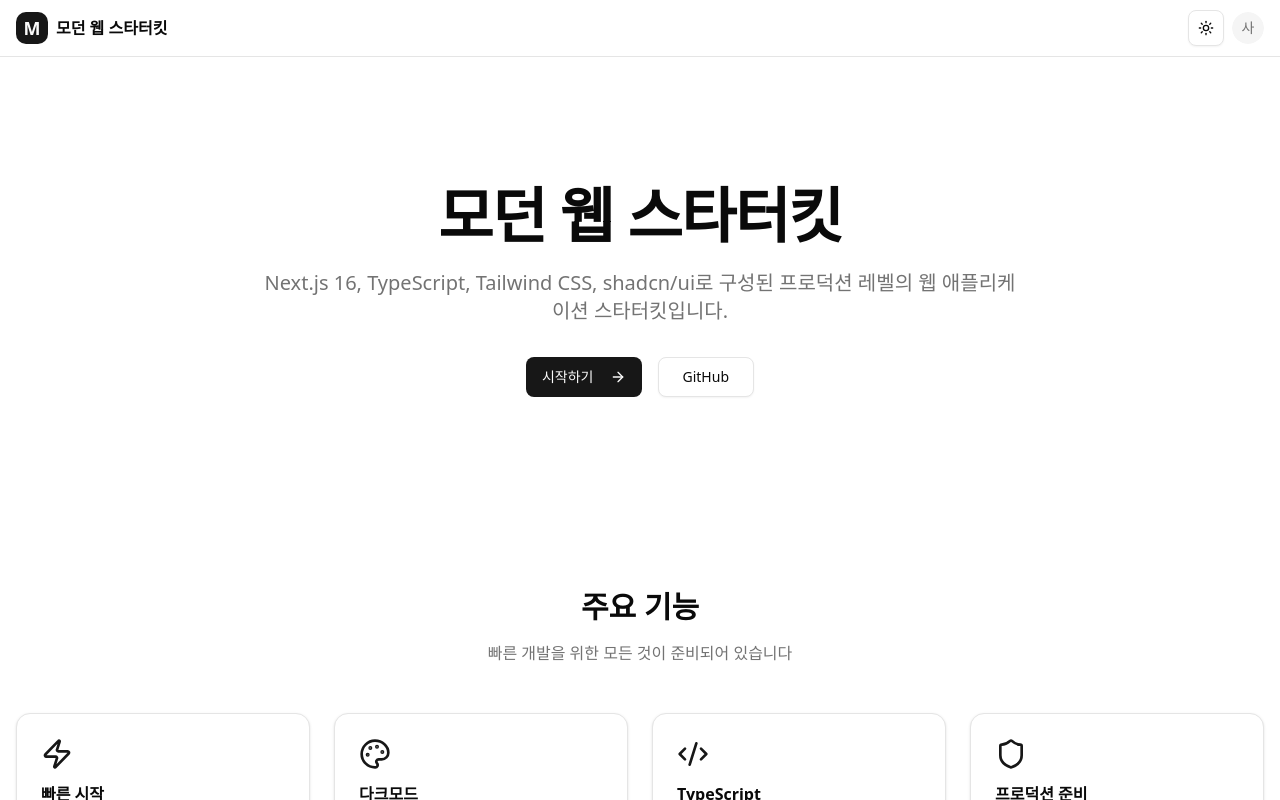
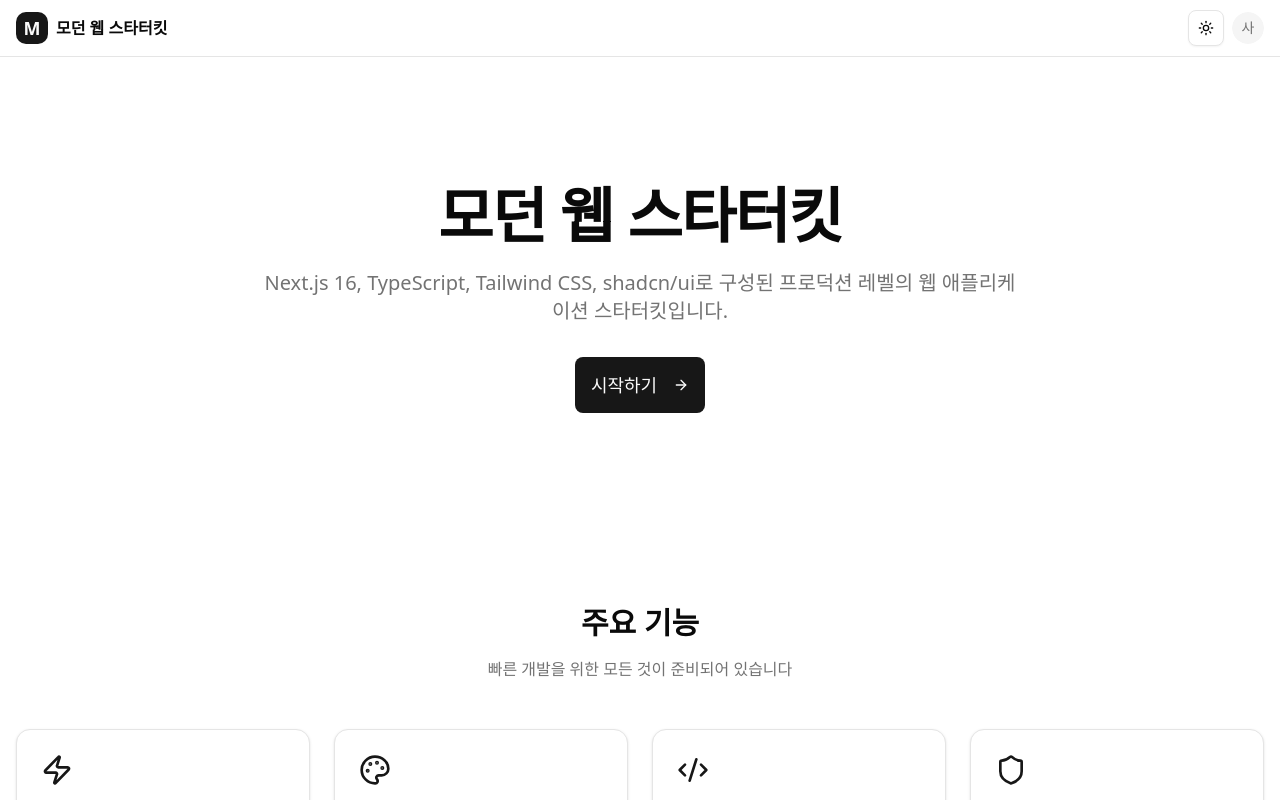
Before and after one commit to eunji-choi93/nextjs-starterkit, a Next.js app: page / in a window 1280 px wide. Shown: the top 800 px of the page. Built offline with nearby package versions, Linux system fonts and the light colour scheme.

Commit message:
홈 페이지 시작하기 버튼 크기 증가
- 버튼 높이, 패딩, 텍스트 크기 증가
- 아이콘 크기도 함께 조정하여 균형 맞춤

Co-Authored-By: Claude Sonnet 4.5 <noreply@anthropic.com>

```diff
--- a/app/page.tsx
+++ b/app/page.tsx
@@ -1,9 +1,15 @@
-import Link from 'next/link';
-import { ArrowRight, Zap, Palette, Code2, Shield } from 'lucide-react';
-import { Button } from '@/components/ui/button';
-import { Card, CardContent, CardDescription, CardHeader, CardTitle } from '@/components/ui/card';
-import { Header } from '@/components/layout/header';
-import { Footer } from '@/components/layout/footer';
+import Link from "next/link";
+import { ArrowRight, Zap, Palette, Code2, Shield } from "lucide-react";
+import { Button } from "@/components/ui/button";
+import {
+  Card,
+  CardContent,
+  CardDescription,
+  CardHeader,
+  CardTitle,
+} from "@/components/ui/card";
+import { Header } from "@/components/layout/header";
+import { Footer } from "@/components/layout/footer";
 
 /**
  * 홈 페이지
@@ -23,19 +29,14 @@ export default function Home() {
               모던 웹 스타터킷
             </h1>
             <p className="mb-8 text-lg text-muted-foreground sm:text-xl">
-              Next.js 16, TypeScript, Tailwind CSS, shadcn/ui로 구성된
-              프로덕션 레벨의 웹 애플리케이션 스타터킷입니다.
+              Next.js 16, TypeScript, Tailwind CSS, shadcn/ui로 구성된 프로덕션
+              레벨의 웹 애플리케이션 스타터킷입니다.
             </p>
             <div className="flex flex-col gap-4 sm:flex-row sm:justify-center">
-              <Button asChild size="lg">
+              <Button asChild size="lg" className="h-14 px-8 text-lg">
                 <Link href="/dashboard">
                   시작하기
-                  <ArrowRight className="ml-2 h-4 w-4" />
-                </Link>
-              </Button>
-              <Button asChild variant="outline" size="lg">
-                <Link href="https://github.com" target="_blank">
-                  GitHub
+                  <ArrowRight className="ml-2 h-5 w-5" />
                 </Link>
               </Button>
             </div>
```
